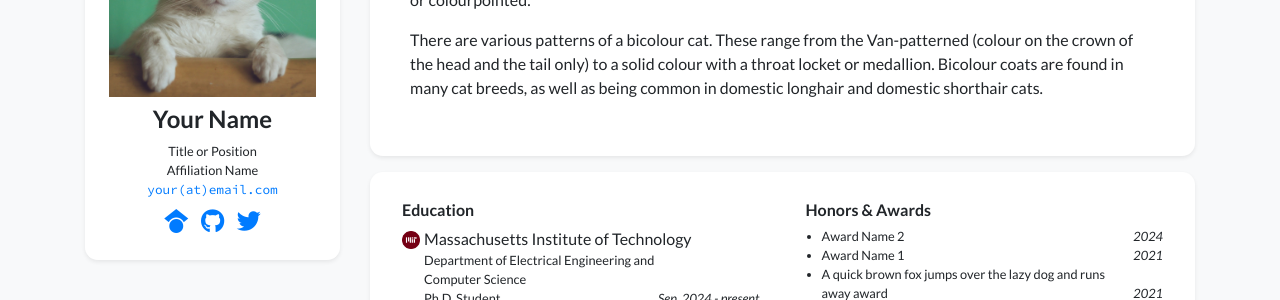
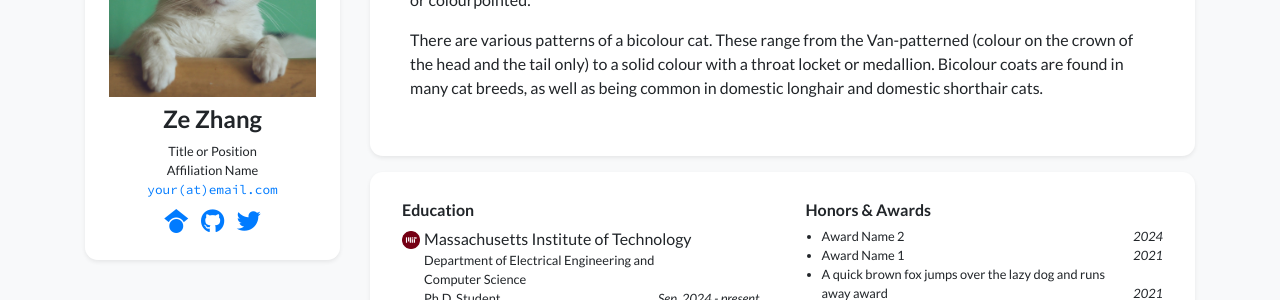
Before and after one commit to continuezoz/continuezoz.github.io, a Jekyll site: the page built from index.html, in a window 1280 px wide. Shown: the part 214-514 px from the top of the page. Built offline with Jekyll 4.4.1, drawn with Linux system fonts in a browser that asks for light colours; nearby versions of some CDN libraries; a style sheet for code colours, icons or effects is not loaded.

Commit message:
Update profile.yml

```diff
--- a/_data/profile.yml
+++ b/_data/profile.yml
@@ -1,4 +1,4 @@
-primary_name: "Your Name"
+primary_name: "Ze Zhang"
 secondary_name: ""
 navbar_name: "Your Name"
 
```
